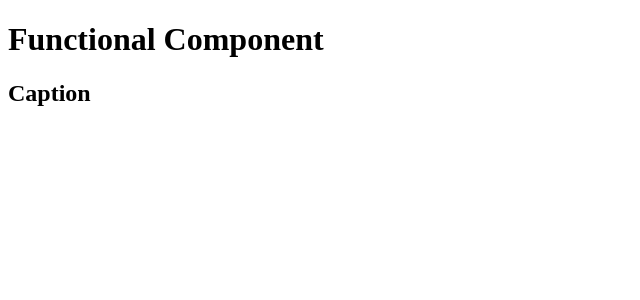
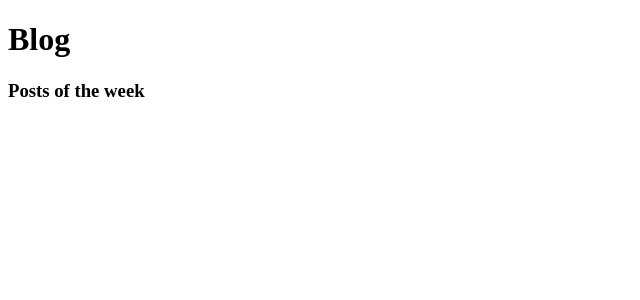
Before and after one commit to giovannalinda/react-fundamentals, a React app: page / in a window 1280 px wide. Shown: the top 300 px of the page, without its empty margins (0-640 px from the left). Built offline with nearby package versions, Linux system fonts and the light colour scheme.

Commit message:
JS expressions in JSX

```diff
--- a/src/App.js
+++ b/src/App.js
@@ -1,10 +1,12 @@
 import React from 'react'
+
+const category = 'Posts of the week'
 
 function App() {
   return (
     <>
-      <h1>Functional Component</h1>
-      <h2>Caption</h2>
+      <h1>Blog</h1>
+      <h3>{category}</h3>
     </>
   )
 }
```
